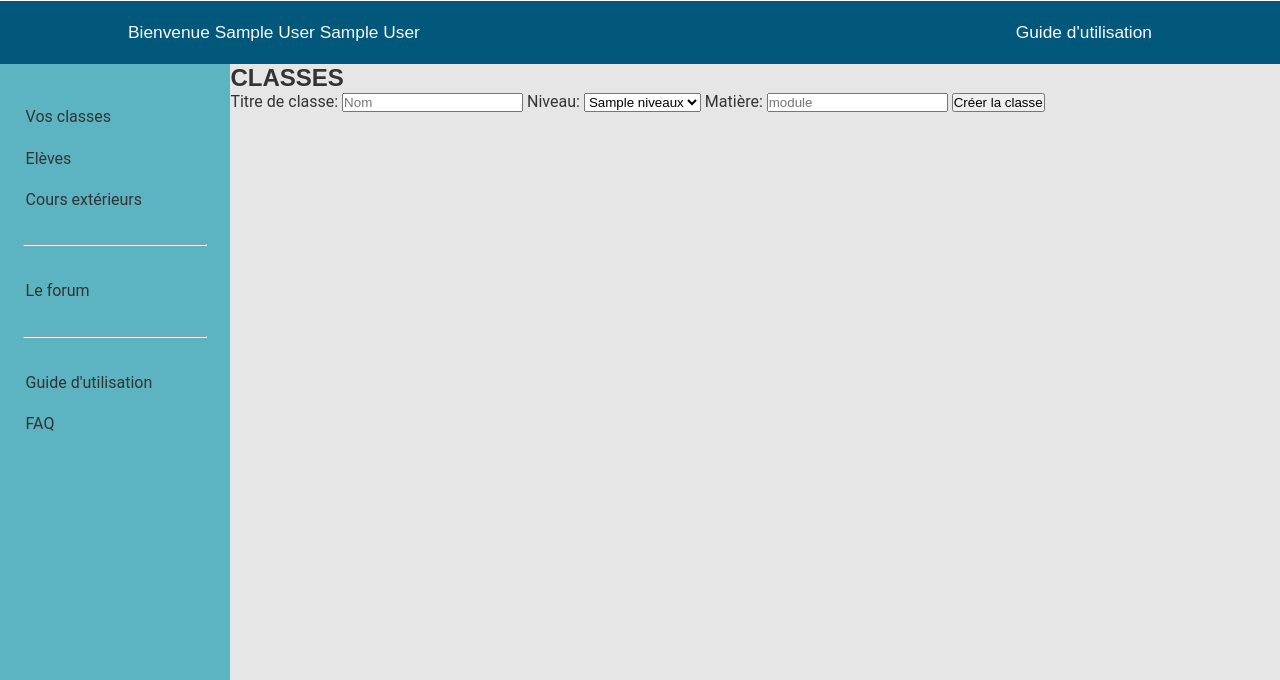
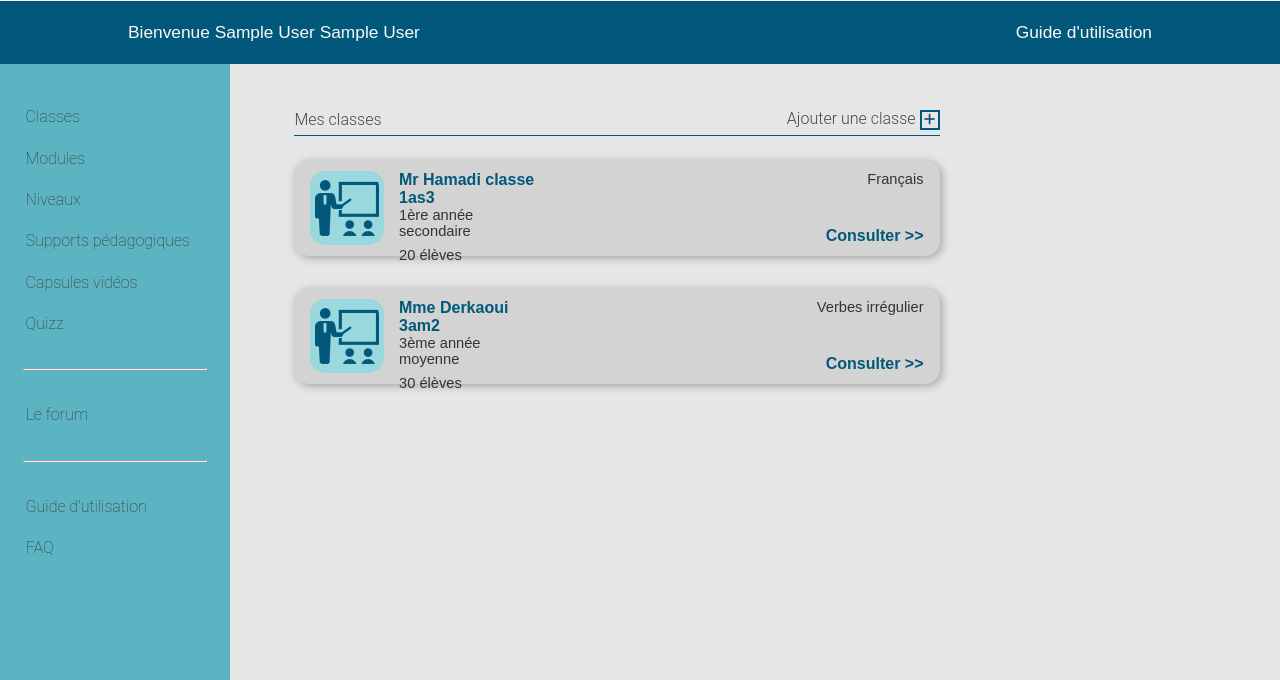
Before and after one commit to AtikaDerkaoui/flipped-classroom-platform, a PHP site: page /enseignant/dashboard.php?page=classes in a window 1280 px wide. Shown: the part 120-800 px from the top of the page. Run offline with PHP 8.4, Linux system fonts and the light colour scheme; the visitor is signed in with stand-in values (Sample User, id 1); tables that the repository leaves empty or names only in its code hold one stand-in row (values such as "Sample post").

Commit message:
commit 4

```diff
--- a/actions/createClass.php
+++ b/actions/createClass.php
@@ -8,12 +8,16 @@ if (isset($_POST['submit'])) {
     $niveau_id = $_POST['niveau_id'];
     $module = $_POST['module'];
 
+    // id_enseignant
+    $enseignant_id = $_SESSION['id'];
+
     // Insérer la classe dans la base de données
-    $sql = "INSERT INTO classes (nom, niveau_id, module) VALUES (:nom, :niveau_id, :module)";
+    $sql = "INSERT INTO classes (nom, niveau_id, module, enseignant_id) VALUES (:nom, :niveau_id, :module, :enseignant_id)";
     $stmt = $conn->prepare($sql);
     $stmt->bindParam(':nom', $nom);
     $stmt->bindParam(':niveau_id', $niveau_id);
     $stmt->bindParam(':module', $module);
+    $stmt->bindParam(':enseignant_id', $enseignant_id);
     $stmt->execute();
 }
 ?>
--- a/assets/scripts/scripts.js
+++ b/assets/scripts/scripts.js
@@ -2,5 +2,8 @@ function toggleMenu(){
     document.getElementById("nav-links").classList.toggle('show');
     document.getElementById("bars").classList.toggle('hide');
     document.getElementById("xmark").classList.toggle('show');
+}
 
+function afficherFormulaireClasse(){
+    document.getElementById("ajout-classe-form").classList.toggle('show');
 }
--- /dev/null
+++ b/assets/styles/dashboard-styles.css
@@ -0,0 +1,261 @@
+/* ================================================= */
+/* =============== Dashboard =============== */
+/* ================================================= */
+.dashboard-container{
+    box-sizing: border-box;
+}
+
+/* Navbar de bienvenue */
+.bienvenu-navbar{
+    background-color: var(--blue);
+    border-top: 1px solid var(--white);
+    padding: 1rem 10vw;
+    height: 8vh;
+    width: 100%;
+    align-items: center;
+    position: fixed;
+    top: 15vh;
+    left: 0;
+    z-index: 900;
+}
+.bienvenu-navbar h3{
+    color: var(--white);
+    font-size: 13pt;
+    font-weight: 400;
+}
+.bienvenu-navbar a:hover{
+    color: var(--yellow);
+}
+
+/* ==== Dashboard ==== */
+.dashboard{
+    position: relative;
+    margin-top: 23vh;
+}
+
+/* ==== Left Part ==== */
+.dashboard > .left-part{
+    max-width: 25vw !important;
+    width: 20vw;
+    height: 77vh;
+    background-color: var(--clear_blue);
+    color: var(--black_soft);
+    font-size: 13pt;
+    font-weight: lighter;
+    padding: 2rem 0vw;
+    position: sticky;
+    top: 23vh;
+    left: 0;
+}
+.dashboard > .left-part ul{
+    flex-direction: column;
+}
+.dashboard > .left-part ul li{
+    width: 100%;
+}
+.dashboard > .left-part ul li a{
+    display: block;
+    width: 100%;
+    height: 100%;
+    padding: 0.7rem 2vw;
+}
+.dashboard > .left-part ul li:hover{
+    background-color: var(--clearer_blue);
+}
+.dashboard > .left-part ul hr{
+    margin: 1.5rem 0px;
+    color: var(--black_soft);
+    width: 80%;
+    text-align: center;
+}
+
+/* ==== Right Part ==== */
+.dashboard > .right-part{
+    background-color: var(--clearer_gray);
+    width: 80vw;
+}
+
+
+/* ================================================= */
+/* =============== DASHBOARD: ACCUEIL =============== */
+/* ================================================= */
+.dashboard .right-part .accueil{
+    flex-direction: column;
+    background-color: var(--clearer_gray);
+    width: 80vw;
+    height: 77vh;
+}
+.dashboard .right-part .accueil img{
+    width: 25vw;
+    border-radius: 10vw;
+    margin-bottom: 2rem;
+}
+.dashboard .right-part .accueil p{
+    display: block;
+    width: 60%;
+    text-align: center;
+    margin-top: 1rem;
+    line-height: 1.7rem;
+}
+
+
+/* ================================================= */
+/* =============== DASHBOARD: CLASSES =============== */
+/* ================================================= */
+.dashboard .classes{
+    padding: 5vh 5vw;
+}
+.ajout-classe{
+    width: 70%;
+    height: 2rem;
+    border-bottom: 1px solid var(--blue);
+    color: var(--clear_black);
+    font-weight: 300 !important;
+    margin-bottom: 1.5rem;
+    align-items: center;
+}
+.ajout-classe button{
+    border: 2px solid var(--blue);
+    width: 20px;
+    height: 20px;
+    text-align: center;
+    background-color: transparent;
+    color: var(--blue);
+    cursor: pointer
+}
+.ajout-classe button:hover{
+    transform: scale(1.2);
+}
+
+/* === Les classes === */
+.classes-container{
+    width: 70%;
+    height:fit-content;
+}
+.classes-container .classe{
+    height: 6rem;
+    width: 100%;
+    border-radius: 15px;
+    background-color: var(--clear_gray);
+    box-shadow: 2px 2px 8px #3333335e;
+    padding: 0.7rem 1rem;
+    cursor: pointer;
+    margin-bottom: 2rem;
+}
+.classes-container .classe:hover{
+    background-color: #c5c5c5;
+}
+.classes-container .classe .left-part{
+    gap: 15px !important;
+}
+.classes-container .classe .left-part img{
+    background-color: var(--clearer_blue);
+    padding: 5px;
+    border-radius: 15px;
+}
+.classes-container .classe .left-part h4{
+    color: var(--blue);
+}
+.classes-container .classe .left-part .right-part, .classes-container .classe .right-part{
+    display: flex;
+    flex-direction: column;
+}
+.classes-container .classe .left-part .right-part div, .classes-container .classe .right-part a{
+    margin-top: auto;
+}
+.classes-container .classe .left-part .right-part div h6:first-child{
+    margin-bottom: 0.5rem;
+}
+.classes-container .classe .left-part .right-part div h6, .classes-container .classe .right-part h6{
+    font-size: 11pt;
+    font-weight: normal;
+}
+.classes-container .classe .right-part a{
+    color: var(--blue);
+    text-align: right;
+}
+.classes-container .classe > .right-part{
+    text-align: right;
+}
+
+/* Formulaire pour ajouter une page */
+.ajout-classe-form{
+    background-color: rgba(0, 0, 0, 0.521);
+    width: 100%;
+    height: 100%;
+    z-index: 99999;
+    position: fixed;
+    top: 0px;
+    left: 0px;
+    display: none;
+    justify-content: center;
+    align-items: center;
+}
+.show{
+    display: flex !important;
+}
+.ajout-classe-form form{
+    width: 50vw;
+    height: fit-content;
+    background-color: var(--white);
+    border-radius: 20px;
+    padding: 1rem 3rem;
+    padding-bottom: 2rem;
+    display: flex;
+    flex-direction: column;
+}
+
+.ajout-classe-form .header{
+    border-bottom: 2px solid var(--clear_blue);
+    align-items: center;
+    margin-bottom: 1.2rem;
+}
+.ajout-classe-form .header img{
+    width: 60px;
+    height: 60px;
+}
+.ajout-classe-form .header .left-part{
+    display: flex;
+    align-items: center;
+    gap: 15px;
+}
+.ajout-classe-form .header .left-part h3{
+    color: var(--clear_blue);
+}
+
+.ajout-classe-form form label{
+    font-weight: bold;
+}
+.ajout-classe-form form > .input-container{
+    margin-bottom: 1.2rem
+}
+
+
+/* ================================================= */
+/* =============== MEDIA QUERIES =============== */
+/* ================================================= */
+@media (max-width: 1280px) {
+    /* ====== ENSEIGNANT: Dashboard ====== */
+    .bienvenu-navbar{
+      padding: 0px 10vw;
+    }
+    .dashboard .left-part{
+      width: 18vw;
+      font-size: 12pt;
+    }
+    .dashboard .right-part{
+      width: 82vw;
+    }
+}
+
+@media (max-width: 1024px) {
+    .bienvenu-navbar h3{
+      font-size: 11pt;
+    }
+    .dashboard .left-part{
+      width: 20vw;
+    }
+    .dashboard .right-part{
+      width: 80vw;
+    }
+}
--- a/assets/styles/ens-styles.css
+++ /dev/null
@@ -1,126 +0,0 @@
-/* ================================================= */
-/* =============== Dashboard =============== */
-/* ================================================= */
-.dashboard-container{
-    box-sizing: border-box;
-}
-/* Navbar de bienvenue */
-.bienvenu-navbar{
-    background-color: var(--blue);
-    border-top: 1px solid var(--white);
-    padding: 1rem 10vw;
-    height: 8vh;
-    width: 100%;
-    align-items: center;
-    position: fixed;
-    top: 15vh;
-    left: 0;
-    z-index: 900;
-}
-.bienvenu-navbar h3{
-    color: var(--white);
-    font-size: 13pt;
-    font-weight: 400;
-}
-.bienvenu-navbar a:hover{
-    color: var(--yellow);
-}
-/* ==== Dashboard ==== */
-.dashboard{
-    position: relative;
-    margin-top: 23vh;
-}
-/* ==== Left Part ==== */
-.dashboard .left-part{
-    max-width: 25vw !important;
-    width: 20vw;
-    height: 77vh;
-    background-color: var(--clear_blue);
-    color: var(--black_soft);
-    font-size: 13.5pt;
-    padding: 2rem 0vw;
-    position: sticky;
-    top: 23vh;
-    left: 0;
-}
-.dashboard .left-part ul{
-    flex-direction: column;
-}
-.dashboard .left-part ul li{
-    width: 100%;
-}
-.dashboard .left-part ul li a{
-    display: block;
-    width: 100%;
-    height: 100%;
-    padding: 0.7rem 2vw;
-}
-.dashboard .left-part ul li:hover{
-    background-color: var(--clearer_blue);
-}
-.dashboard .left-part ul hr{
-    margin: 1.5rem 0px;
-    color: var(--black_soft);
-    width: 80%;
-    text-align: center;
-}
-
-  /* ==== Right Part ==== */
-.dashboard .right-part{
-    background-color: var(--clearer_gray);
-    width: 80vw;
-}
-
-
-/* ================================================= */
-/* =============== DASHBOARD: ACCUEIL =============== */
-/* ================================================= */
-.dashboard .right-part .accueil{
-    flex-direction: column;
-    background-color: var(--clearer_gray);
-    width: 80vw;
-    height: 77vh;
-
-}
-.dashboard .right-part .accueil img{
-    width: 25vw;
-    border-radius: 10vw;
-    margin-bottom: 2rem;
-}
-.dashboard .right-part .accueil p{
-    display: block;
-    width: 60%;
-    text-align: center;
-    margin-top: 1rem;
-    line-height: 1.7rem;
-}
-
-
-  /* ================================================= */
-  /* =============== MEDIA QUERIES =============== */
-  /* ================================================= */
-@media (max-width: 1280px) {
-    /* ====== ENSEIGNANT: Dashboard ====== */
-    .bienvenu-navbar{
-      padding: 0px 10vw;
-    }
-    .dashboard .left-part{
-      width: 18vw;
-      font-size: 12pt;
-    }
-    .dashboard .right-part{
-      width: 82vw;
-    }
-}
-
-@media (max-width: 1024px) {
-    .bienvenu-navbar h3{
-      font-size: 11pt;
-    }
-    .dashboard .left-part{
-      width: 20vw;
-    }
-    .dashboard .right-part{
-      width: 80vw;
-    }
-}
--- a/assets/styles/styles.css
+++ b/assets/styles/styles.css
@@ -13,7 +13,7 @@
     --yellow: #F3BA00;
 
     --blue: #01587A;
-    --clear_blue: #5CB3C1;
+    --clear_blue: #5cb3c1;
     --clearer_blue: #99D8DD;
   }
 
@@ -74,6 +74,10 @@ h1, h2, h3, h4, h5, h6{
   display: flex;
   justify-content: space-between;
 }
+.flex-start{
+  display: flex;
+  justify-content: flex-start;
+}
 .flex-centered{
   display: flex;
   justify-content: center;
--- a/enseignant/dashboard.php
+++ b/enseignant/dashboard.php
@@ -12,10 +12,10 @@ require_once(__DIR__.'/../includes/head.php');
 
 
 <body>
-    <?php require_once(__DIR__.'/../includes/header-enseignant.php');
-    ?>
+  <?php require_once(__DIR__.'/../includes/header-enseignant.php');
+  ?>
 
-    <div class="dashboard-container">
+  <div class="dashboard-container">
     <!-- ============= Navbar de bienvenu ============= -->
     <section class="bienvenu-navbar space-between">
         <h3 class="left-part">Bienvenue
@@ -31,9 +31,12 @@ require_once(__DIR__.'/../includes/head.php');
      <section class="dashboard space-between">
       <div class="left-part">
         <ul class="flex-centered">
-          <li><a href="dashboard.php?page=classes">Vos classes</a></li>
-          <li><a href="dashboard.php?page=eleves">Elèves</a></li>
-          <li><a href="dashboard.php?page=cours_ext">Cours extérieurs</a></li>
+          <li><a href="dashboard.php?page=classes">Classes</a></li>
+          <li><a href="dashboard.php?page=eleves">Modules</a></li>
+          <li><a href="dashboard.php?page=cours_ext">Niveaux</a></li>
+          <li><a href="dashboard.php?page=cours_ext">Supports pédagogiques</a></li>
+          <li><a href="dashboard.php?page=cours_ext">Capsules vidéos</a></li>
+          <li><a href="dashboard.php?page=cours_ext">Quizz</a></li>
           <hr>
           <li><a href="dashboard.php?page=accueil">Le forum</a></li>
           <hr>
@@ -67,6 +70,6 @@ require_once(__DIR__.'/../includes/head.php');
         ?>
       </div>
      </section>
-    </div>
+  </div>
 </body>
 </html>
--- a/enseignant/pages/classes.php
+++ b/enseignant/pages/classes.php
@@ -3,13 +3,80 @@
 require_once '../connexion.php';
 ?>
 
-<h1>CLASSES</h1>
+<div class="classes">
+<!-- Ajouter une classe -->
+<section class="ajout-classe space-between">
+    <p>Mes classes</p>
+    <p>Ajouter une classe <button onclick="afficherFormulaireClasse()"><i class="fa-solid fa-plus"></i></button></p>
+</section>
+
+<!-- Les classes -->
+<section class="classes-container">
+    <div class="classe space-between">
+        <!-- Partie gauche de la classe classe -->
+        <div class="left-part flex-start">
+            <img src="../assets/img/class-scene-blue.png" alt="classe-pic">
+            <!-- Partie gauche de left-part -->
+            <div class="right-part">
+                <h4>Mr Hamadi classe 1as3</h4>
+                <div>
+                    <h6>1ère année secondaire</h6>
+                    <h6>20 élèves</h6>
+                </div>
+            </div>
+        </div>
+        <!-- Partie droite de la classe -->
+        <div class="right-part">
+            <h6>Français</h6>
+            <a href="#"><h4>Consulter >></h4></a>
+        </div>
+    </div>
+
+    <div class="classe space-between">
+        <!-- Partie gauche de la classe classe -->
+        <div class="left-part flex-start">
+            <img src="../assets/img/class-scene-blue.png" alt="classe-pic">
+            <!-- Partie gauche de left-part -->
+            <div class="right-part">
+                <h4>Mme Derkaoui 3am2</h4>
+                <div>
+                    <h6>3ème année moyenne</h6>
+                    <h6>30 élèves</h6>
+                </div>
+            </div>
+        </div>
+        <!-- Partie droite de la classe -->
+        <div class="right-part">
+            <h6>Verbes irrégulier</h6>
+            <a href="#"><h4>Consulter >></h4></a>
+        </div>
+    </div>
+</section>
+</div>
+
+
+<div class="ajout-classe-form flex-centered" id="ajout-classe-form">
 <form action="../actions/createClass.php" method="post">
-    <label for="">Titre de classe:</label>
-    <input type="text" name="nom" placeholder="Nom" required>
+    <!-- Header du formulaire -->
+    <div class="header space-between">
+        <div class="left-part">
+            <img src="../assets/img/class-scene-black.svg">
+            <h3>Ajouter une classe</h3>
+        </div>
+        <button type="button" onclick="afficherFormulaireClasse()" class="close-button"><i class="fa-solid fa-xmark"></i></button>
+    </div>
 
-    <label for="niveau_id">Niveau:</label>
-    <select name="niveau_id" required>
+    <!-- Le formulaire -->
+    <div class="input-container">
+        <label for="">Titre de classe:</label>
+        <p>Ce titre est celui que vos élèves verront</p>
+        <input type="text" name="nom" placeholder="Ex: Mme Derkaoui classe 2as" required>
+    </div>
+
+    <div class="input-container">
+        <label for="niveau_id">Niveau:</label>
+        <p>Choisissez le niveau enseigné dans cette classe</p>
+        <select name="niveau_id" required>
     <?php
         $niveau = $conn->query("SELECT * FROM niveaux");
 
@@ -17,10 +84,16 @@ require_once '../connexion.php';
             echo "<option value='" . $row['id'] . "'>" . $row['nom'] . "</option>";
         }
     ?>
-    </select>
+        </select>
+    </div>
 
-    <label for="">Matière:</label>
-    <input type="text" name="module" placeholder="module" required>
+    <div class="input-container">
+        <label for="">Matière (Ou contenu pédagogique)</label>
+        <p>Ex: Mathématique ou Les verbes du 1er groupe</p>
+        <input type="text" name="module" placeholder="Ex: Mathématique" required>
+    </div>
 
     <button type="submit" name="submit">Créer la classe</button>
+
 </form>
+</div>
--- a/includes/head.php
+++ b/includes/head.php
@@ -6,7 +6,7 @@
   <!-- Fichiers CSS -->
   <link rel="stylesheet" type="text/css" href="/../Memoire/assets/styles/header-styles.css">
   <link rel="stylesheet" type="text/css" href="/../Memoire/assets/styles/styles.css">
-  <link rel="stylesheet" type="text/css" href="/../Memoire/assets/styles/ens-styles.css">
+  <link rel="stylesheet" type="text/css" href="/../Memoire/assets/styles/dashboard-styles.css">
   <!-- Animation JS -->
   <script type="text/javascript" src="/../Memoire/assets/scripts/scripts.js" defer></script>
   <!-- Les icônes fontawesome -->
--- a/pages/register.php
+++ b/pages/register.php
@@ -52,7 +52,6 @@
                     <div class="input-container">
                         <label for="prenom">Prenom</label>
                         <input type="text" name="prenom" placeholder="Prenom" required>
-
                     </div>
                 </div>
                 <label for="email">Votre email</label>
```
Also changed, not shown: other parts of assets/styles/styles.css (+25 -1 lines), assets/img/class-scene-black.svg (added), assets/img/class-scene-blue.png (added).
